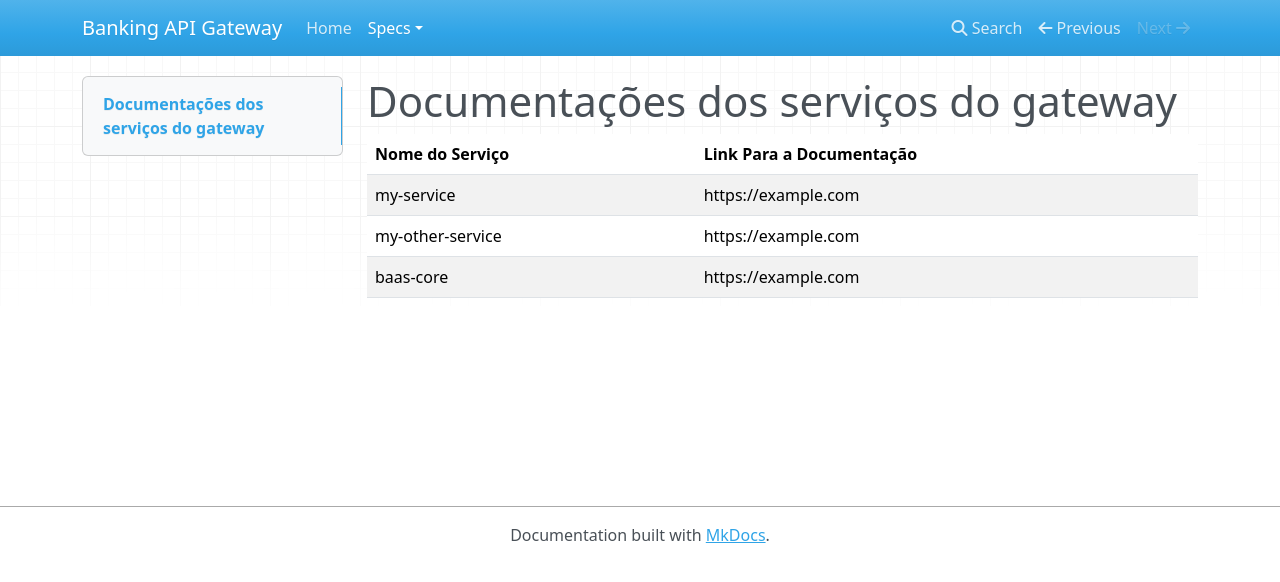
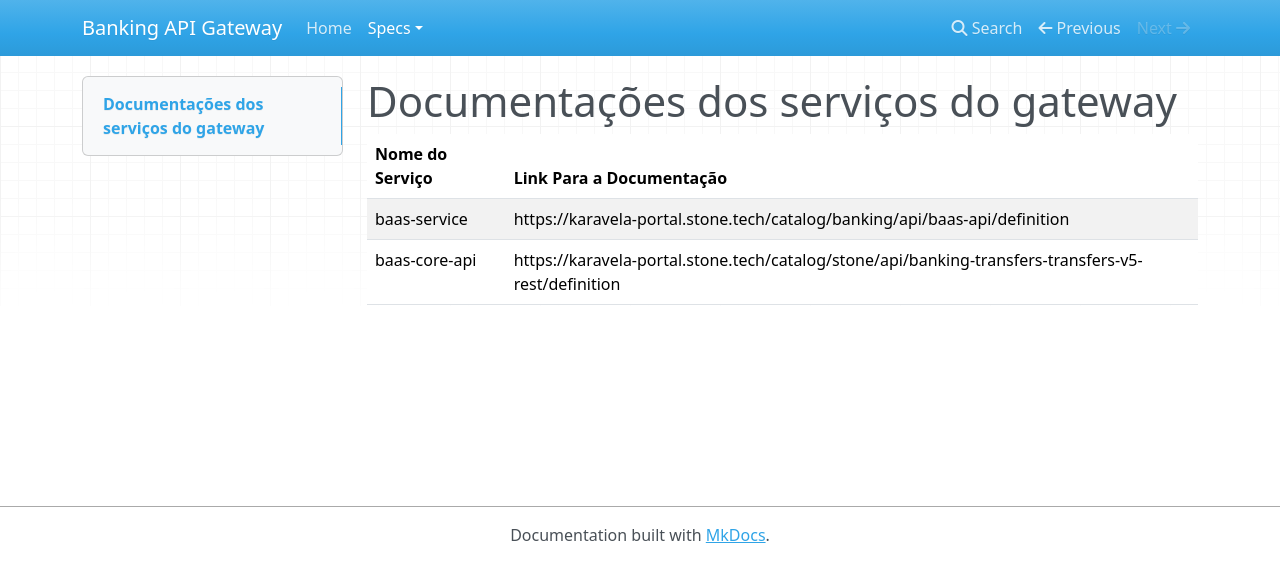
Before and after one commit to lucas4ndrade/poc-docs-repo, an MkDocs documentation site: the page built from docs/table.md, in a window 1280 px wide. Shown: the top 582 px of the page. Built offline with MkDocs 1.6.1, drawn with Linux system fonts in a browser that asks for light colours; nearby versions of some CDN libraries.

Commit message:
chore: update gateway service documentation table

```diff
--- a/docs/table.md
+++ b/docs/table.md
@@ -2,6 +2,5 @@
 
 | Nome do Serviço  | Link Para a Documentação      |
 |------------------|-------------------------------|
-| my-service       | https://example.com           |
-| my-other-service | https://example.com           |
-| baas-core        | https://example.com           |
+| baas-service | https://karavela-portal.stone.tech/catalog/banking/api/baas-api/definition |
+| baas-core-api | https://karavela-portal.stone.tech/catalog/stone/api/banking-transfers-transfers-v5-rest/definition |
```
